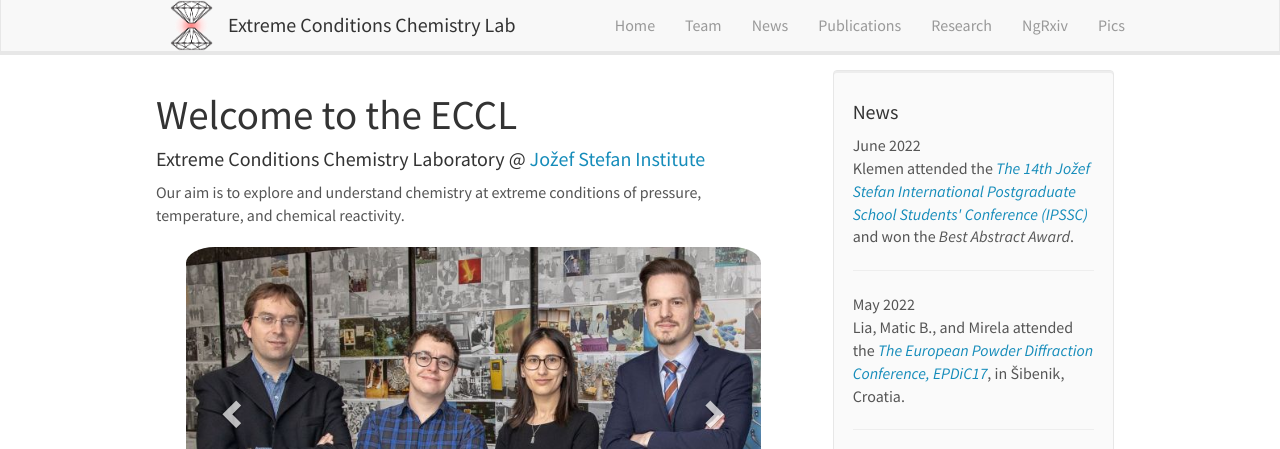
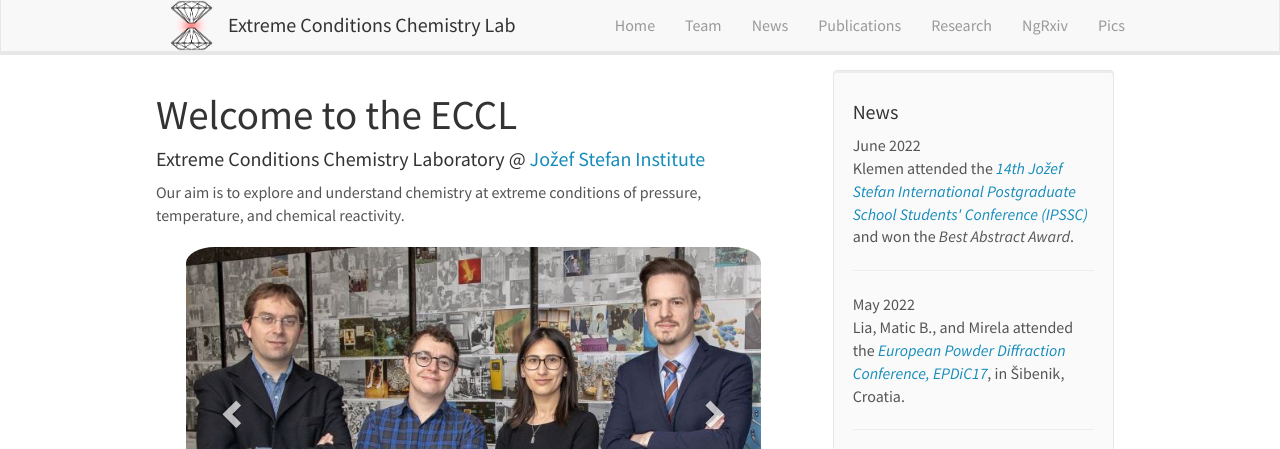
Before and after one commit to eccl-jsi/eccl-jsi.github.io, a Jekyll site: the page built from _pages/home.md, in a window 1280 px wide and 900 px high. Shown: the top 449 px of the window. Built offline with Jekyll 4.4.1, drawn with Linux system fonts in a browser that asks for light colours; nearby versions of some CDN libraries.

Commit message:
Update news.yml

```diff
--- a/_data/news.yml
+++ b/_data/news.yml
@@ -1,8 +1,8 @@
 - date: June 2022
-  headline: "Klemen attended the <a href='http://ipssc.mps.si/'><i>The 14th Jožef Stefan International Postgraduate School Students' Conference (IPSSC)</i></a> and won the <i>Best Abstract Award</i>."
+  headline: "Klemen attended the <a href='http://ipssc.mps.si/'><i>14th Jožef Stefan International Postgraduate School Students' Conference (IPSSC)</i></a> and won the <i>Best Abstract Award</i>."
 
 - date: May 2022
-  headline: "Lia, Matic B., and Mirela attended the <a href='https://www.epdic17.org/'><i>The European Powder Diffraction Conference, EPDiC17</i></a>, in Šibenik, Croatia."
+  headline: "Lia, Matic B., and Mirela attended the <a href='https://www.epdic17.org/'><i>European Powder Diffraction Conference, EPDiC17</i></a>, in Šibenik, Croatia."
 
 - date: April 2022
   headline: "<a href='https://www.pmf.unizg.hr/chem/en/luka.fotovic'>Dr. Luka Fotović</a> from University of Zagreb has joined our laboratory for a 3-month research visit."
```
